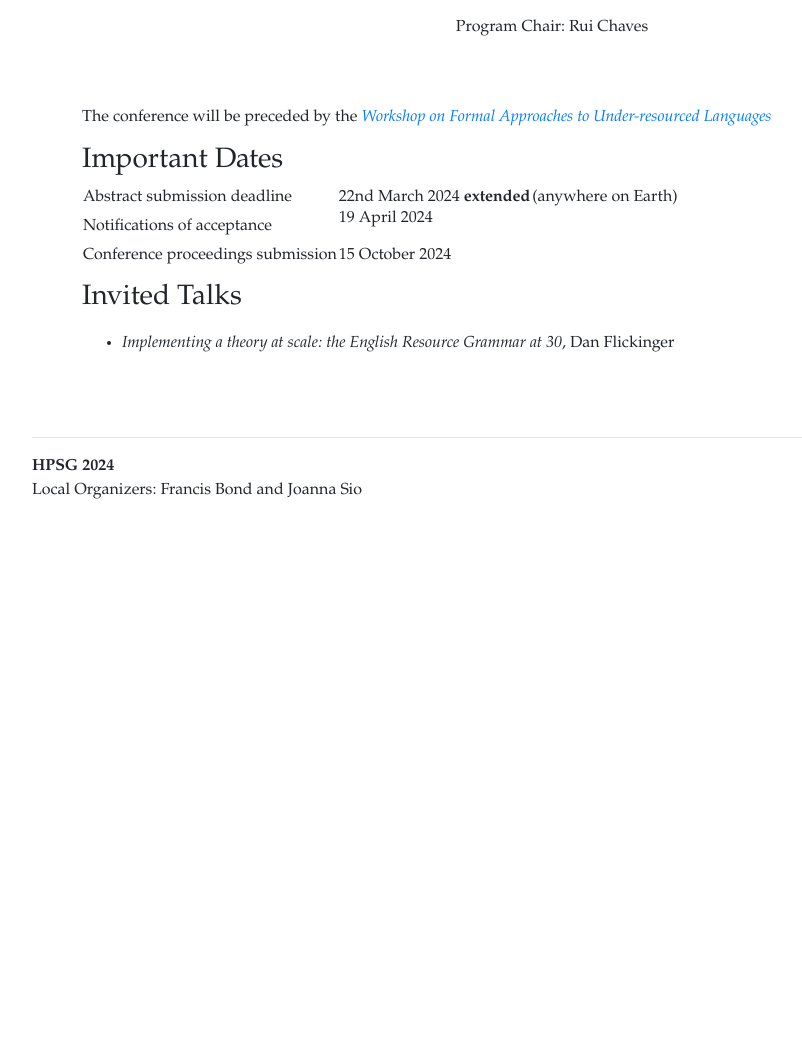
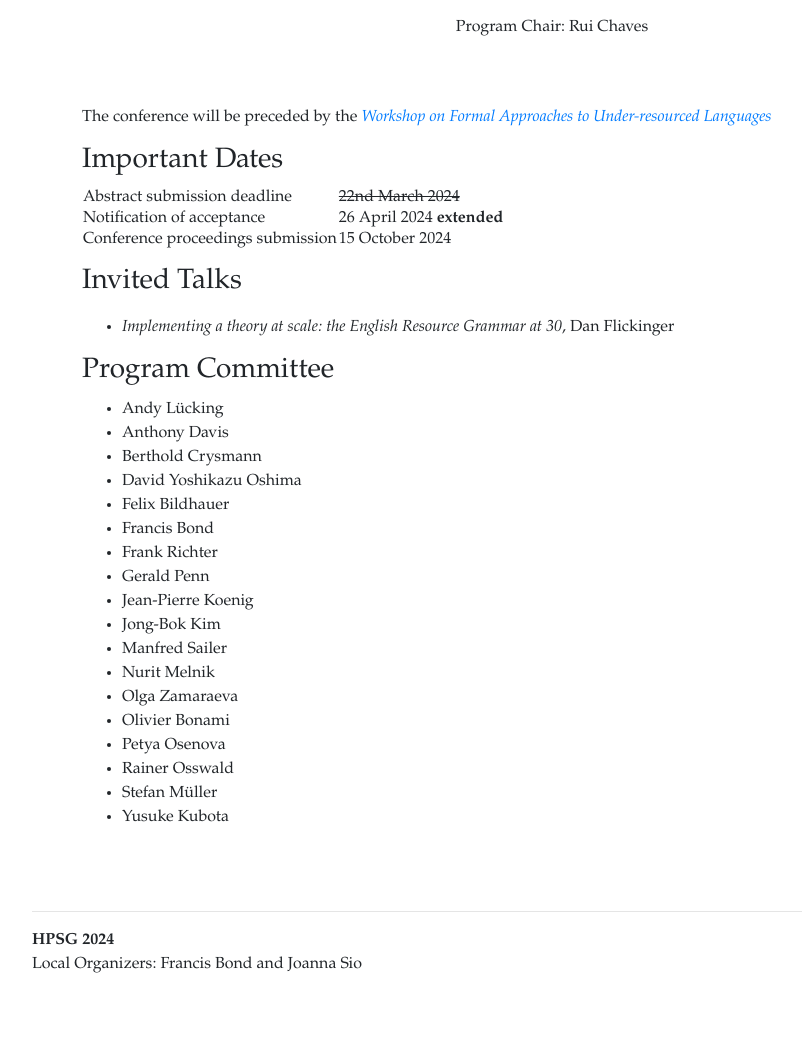
Before and after one commit to bond-lab/2024-hpsg, a Flask app: page / in a window 1280 px wide. Shown: the part 338-1380 px from the top of the page, without its empty margins (88-890 px from the left). Before the commit the page ends 837 px from the top, so only its background shows below. Run offline with Flask 3, Linux system fonts and the light colour scheme; some libraries are stand-ins or nearby versions.

Commit message:
added PC< updated notification date

```diff
--- a/web/templates/index.html
+++ b/web/templates/index.html
@@ -28,12 +28,11 @@ Languages</a></i>
 <table>
   <tr>
     <td>Abstract submission deadline</td>
-    <td>22nd March 2024 <strong>extended</strong></td>
-    <td>(anywhere on Earth)</td>
+    <td><s>22nd March 2024</s></td>
   </tr>
   <tr>
-    <td>Notifications of acceptance</td>
-    <td>19 April 2024</p></td>
+    <td>Notification of acceptance</td>
+    <td>26 April 2024  <strong>extended</strong></td>
   </tr>
   <tr>
     <td>Conference proceedings submission</td>
@@ -50,7 +49,27 @@ Languages</a></i>
       Grammar at 30</i>,  Dan Flickinger
     </ul></p>
 
-
+    <h3>Program Committee</h3>
+    <ul>
+      <li> Andy Lücking
+      <li> Anthony Davis
+      <li> Berthold Crysmann
+      <li> David Yoshikazu Oshima
+      <li> Felix Bildhauer
+      <li> Francis Bond
+      <li> Frank Richter
+      <li> Gerald Penn
+      <li> Jean-Pierre Koenig
+      <li> Jong-Bok Kim
+      <li> Manfred Sailer
+      <li> Nurit Melnik
+      <li> Olga Zamaraeva
+      <li> Olivier Bonami
+      <li> Petya Osenova
+      <li> Rainer Osswald
+      <li> Stefan Müller
+      <li> Yusuke Kubota
+    </ul>
 
     </div>
 {% endblock %}
```
Also changed, not shown: docs/index.html (+24 -5 lines).
